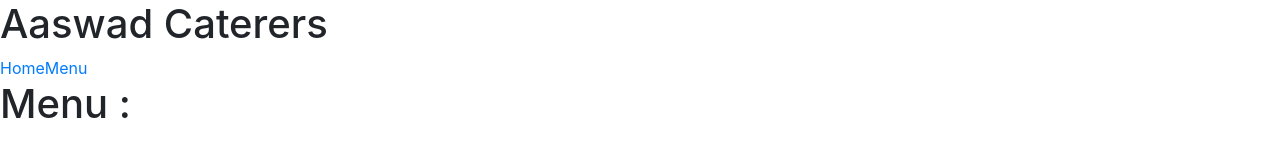
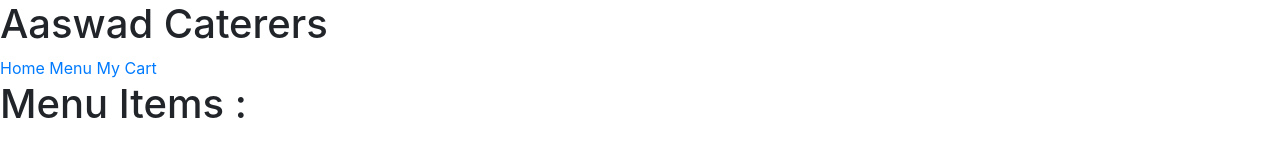
Before and after one commit to aashayvanpal/learning, a React (Create React App) app: page /Menu in a window 1280 px wide. Shown: the top 154 px of the page. Built offline with nearby package versions, Linux system fonts and the light colour scheme.

Commit message:
added changes in links

```diff
--- a/src/App.js
+++ b/src/App.js
@@ -15,8 +15,9 @@ function App() {
 
       <h1>Aaswad Caterers</h1>
       <BrowserRouter>
-        <Link to='/' >Home</Link>
-        <Link to='/Menu' >Menu</Link>
+        <Link to='/' >Home</Link>&nbsp;
+        <Link to='/Menu' >Menu</Link>&nbsp;
+        <Link to='/Cart' >My Cart</Link>
         <div>
           <Route exact path="/" >
 
@@ -24,7 +25,7 @@ function App() {
 
           </Route>
           <Route path="/Menu" >
-            <h1>Menu :</h1>
+            <h1>Menu Items :</h1>
             <ItemList />
           </Route>
 
--- a/src/GUI/Cart.js
+++ b/src/GUI/Cart.js
@@ -11,11 +11,11 @@ export default class Cart extends React.Component {
             showItemQtyBar: false,
             isFavourite: false,
             items: [
-                { id: 1, name: 'Dahivada',price: 45, image: 'https://i.ndtvimg.com/i/2018-02/dahi-bhalla_650x400_61519796037.jpg',disc:'this is dahi wada' },
+                { id: 1, name: 'Dahivada', price: 45, image: 'https://i.ndtvimg.com/i/2018-02/dahi-bhalla_650x400_61519796037.jpg', disc: 'this is dahi wada' },
 
-                { id: 2, name: 'Sandwich',price: 50, image: 'https://encrypted-tbn0.gstatic.com/images?q=tbn:ANd9GcQQi-pcmPUSXX_lShEsi4UB32Nu_gZhyZSuHKtRsX9tiHh1z4WtnQ&s',disc:'this is a sandwich' },
+                { id: 2, name: 'Sandwich', price: 50, image: 'https://encrypted-tbn0.gstatic.com/images?q=tbn:ANd9GcQQi-pcmPUSXX_lShEsi4UB32Nu_gZhyZSuHKtRsX9tiHh1z4WtnQ&s', disc: 'this is a sandwich' },
 
-                { id: 3, name: 'Vada Pav',price: 40, image: 'https://c8.alamy.com/comp/P79NX5/vada-pav-from-maharashtra-india-P79NX5.jpg' ,disc:' Fast food dish native to the state of Maharashtra. The dish consists of a deep fried potato dumpling placed inside a bread bun (pav) sliced almost in half through the middle.'},
+                { id: 3, name: 'Vada Pav', price: 40, image: 'https://c8.alamy.com/comp/P79NX5/vada-pav-from-maharashtra-india-P79NX5.jpg', disc: ' Fast food dish native to the state of Maharashtra. The dish consists of a deep fried potato dumpling placed inside a bread bun (pav) sliced almost in half through the middle.' },
 
             ]
 
@@ -111,6 +111,7 @@ export default class Cart extends React.Component {
 
                                     {
                                         this.state.showItemQtyBar ?
+                                            <div style={{ "display": "inline-block" }} >
                                                 <div>
                                                     <h1>Qty :</h1>
                                                     <h1>{this.state.num}</h1>
@@ -121,8 +122,11 @@ export default class Cart extends React.Component {
                                                         onClick={this.decrementHandle}>  - </button>
                                                     <button type="button" className="btn btn-outline-primary"
                                                         onClick={this.resetHandle}> Reset </button>
+                                                </div>
+                                                <div>
                                                     <h1>Price :</h1>
                                                     <h1>{this.state.items.price * this.state.num}</h1>
+                                                </div>
 
                                             </div>
                                             :
```
Lines whose indentation alone changed are shown as unchanged.
